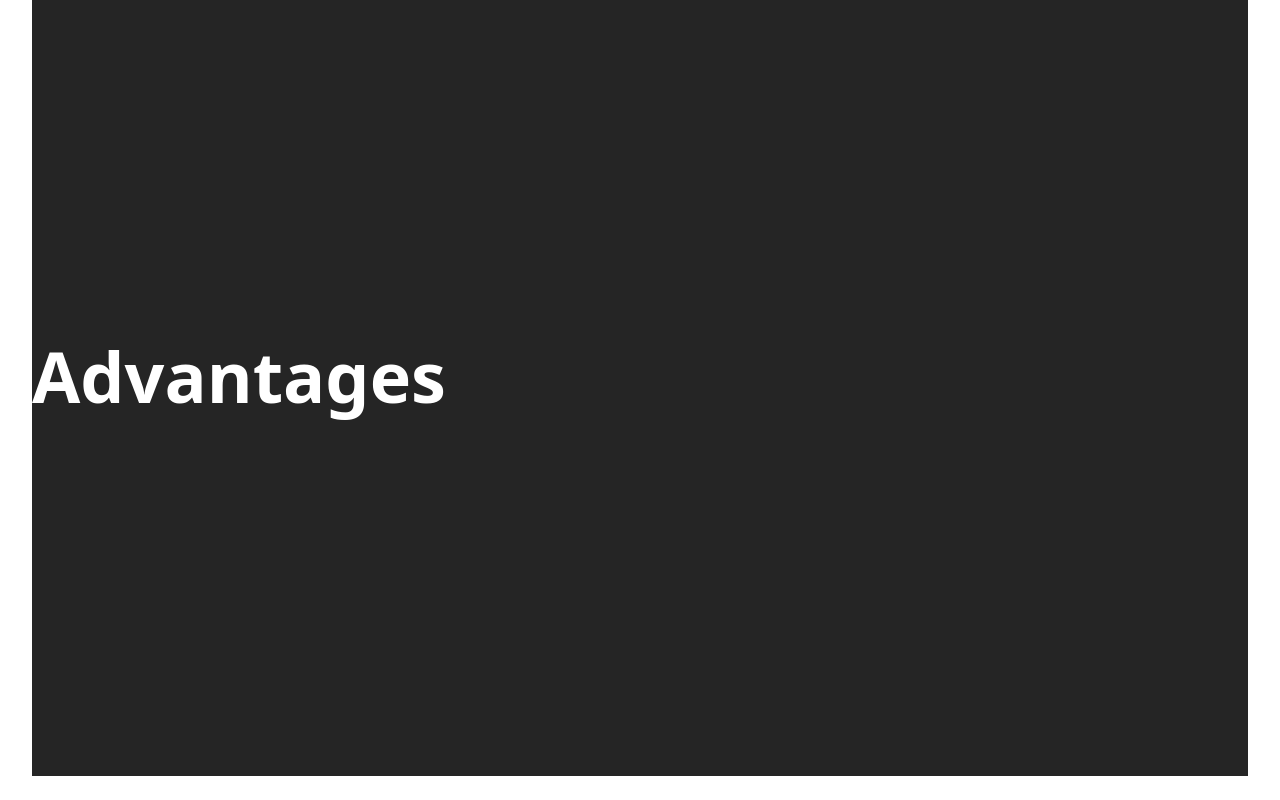
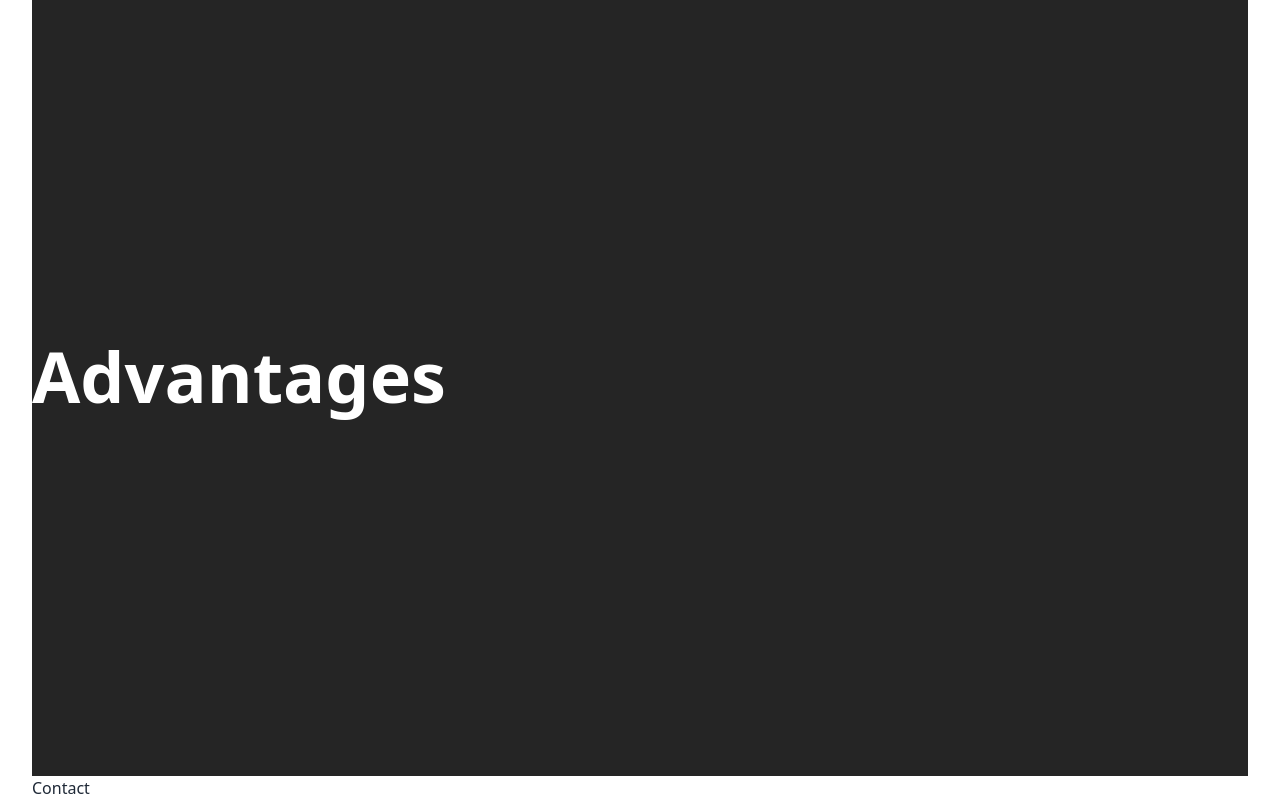
Before and after one commit to dipankar309/design-agency, a Next.js app: page / in a window 1280 px wide. Shown: the part 2424-3224 px from the top of the page. Before the commit the page ends 3200 px from the top, so only its background shows below. Built offline with nearby package versions, Linux system fonts and the light colour scheme.

Commit message:
add one  sec

```diff
--- /dev/null
+++ b/components/parts/contact.tsx
@@ -0,0 +1,14 @@
+import React from "react";
+
+export default function Contact() {
+  return (
+    <section className="contact">
+        <div className="container mx-auto">
+            <h1>
+                Contact
+            </h1>
+
+        </div>
+    </section>
+  );
+}
--- a/pages/index.tsx
+++ b/pages/index.tsx
@@ -6,6 +6,8 @@ import Banner from "../components/parts/hero";
 import About from "../components/parts/about";
 import Company from "../components/parts/company";
 import Advantages from "../components/parts/advantages";
+
+import Contact from "../components/parts/contact";
 
 const Home: NextPage = () => {
   return (
@@ -26,6 +28,8 @@ const Home: NextPage = () => {
 
       <Advantages />
 
+      <Contact />
+
 
 
 
```
